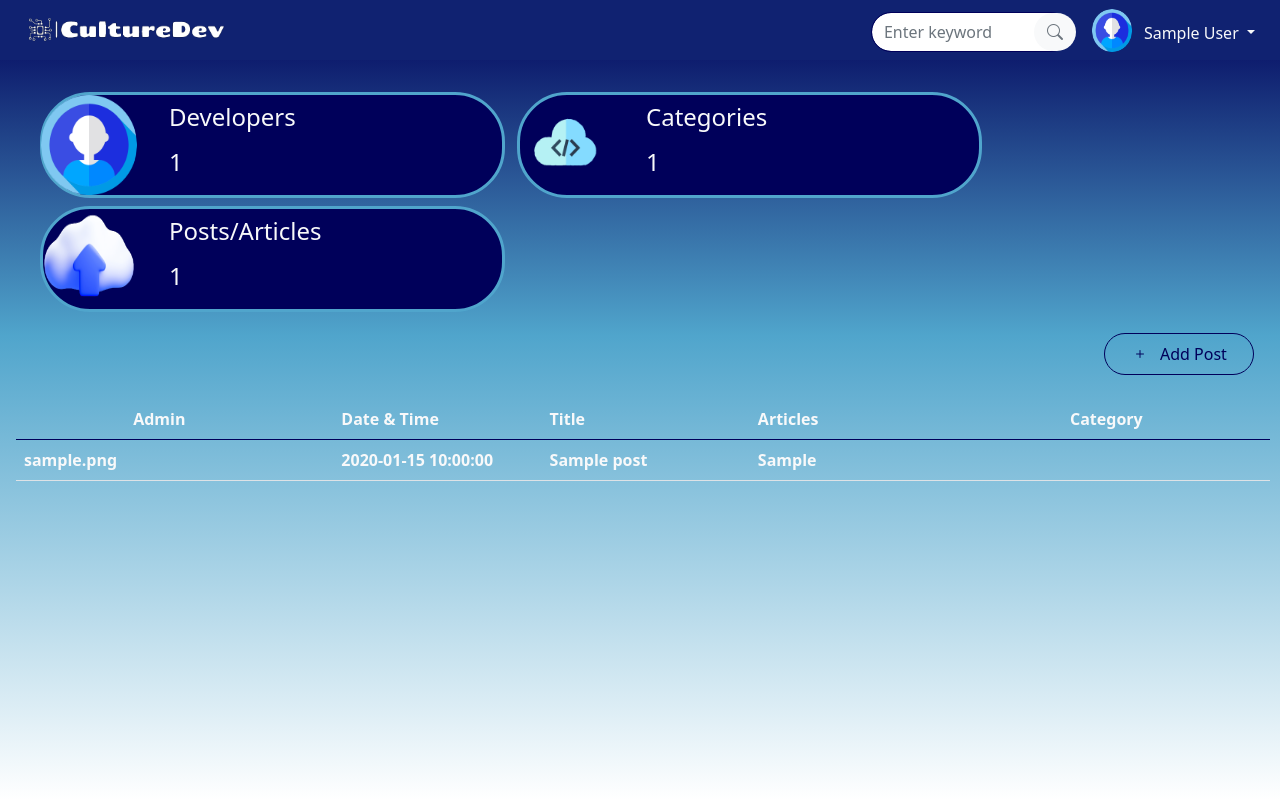
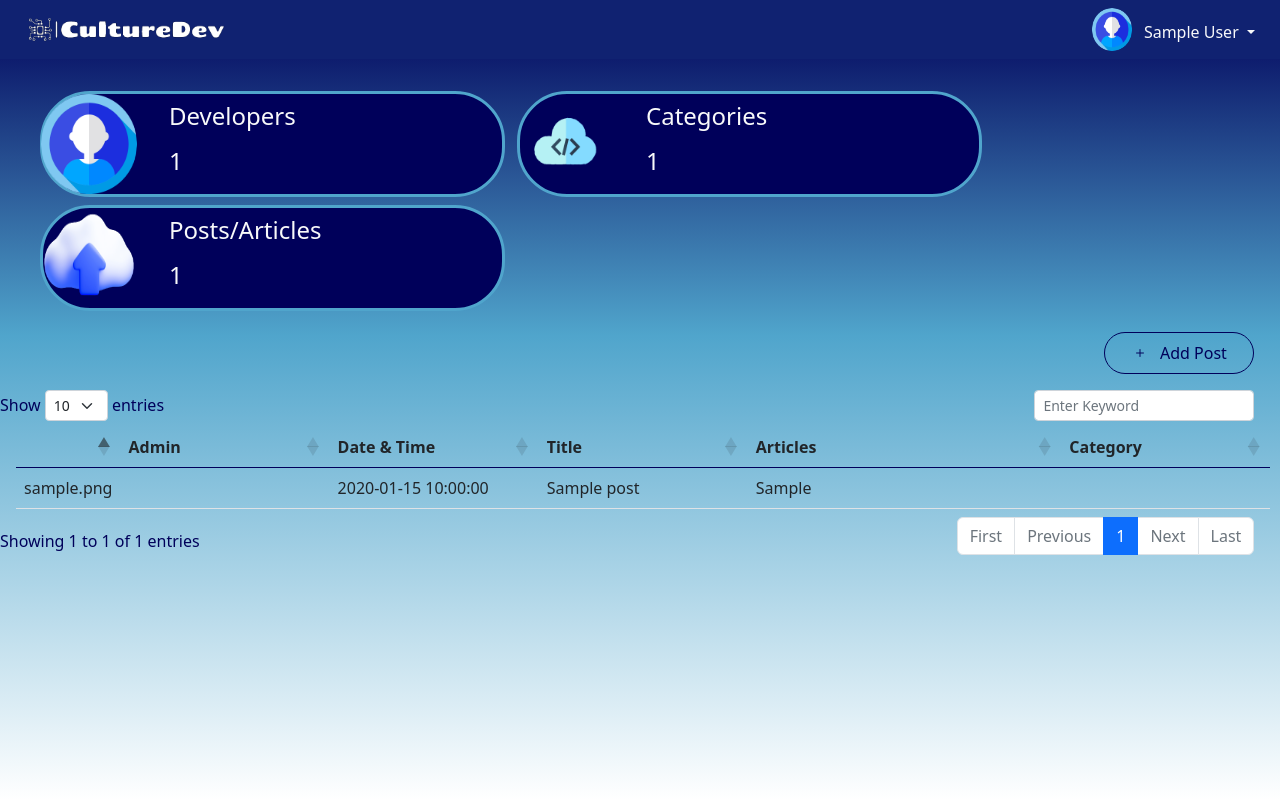
Before and after one commit to ASMAEELKHIRAOUI/Blog-CultureDev.to-, a PHP site: page /index.php?action=style in a window 1280 px wide. Run offline with PHP 8.4, Linux system fonts and the light colour scheme; the visitor is signed in with stand-in values (Sample User, id 1); tables that the repository leaves empty or names only in its code hold one stand-in row (values such as "Sample post"); data that the repository does not hold is empty; some libraries are stand-ins or nearby versions.

Commit message:
search done working on the form validation

```diff
--- a/assets/sass/style.css
+++ b/assets/sass/style.css
@@ -154,6 +154,10 @@
   font-weight: bold;
 }
 
+#posts, #adminsPosts {
+  color: rgb(0, 0, 90);
+}
+
 @media only screen and (max-width: 600px) {
   .navbar {
     width: 156vw;
--- a/assets/sass/style.scss
+++ b/assets/sass/style.scss
@@ -173,6 +173,10 @@ background: linear-gradient(180deg, rgba(0,0,90,1) 0%, rgba(80,165,204,1) 42%, r
     font-weight: bold;
 }
 
+#posts , #adminsPosts{
+    color: $dark;
+}
+
 @media only screen and (max-width: 600px) {
     .navbar{
         width: 156vw;
--- a/classes/dashboard.php
+++ b/classes/dashboard.php
@@ -104,7 +104,20 @@ include_once 'database.php';
                     $category = $_POST['categorySelect'][$i];
                     $user = $_POST['user'][$i];
                     $datetime = $_POST['datetime'][$i];
-                    $img = $_POST['image'][$i];
+                    // $img = $_POST['image'][$i];
+                    $img = $_FILES['image']['name'];
+
+                    if(!empty($imgname)){
+                        $ext = pathinfo($img, PATHINFO_EXTENSION);
+                        $new_img = time().'.'.$ext;
+                        move_uploaded_file($_FILES['image']['tmp_name'], './assets/img/'.$new_img);
+                    }
+                    else{
+                        $new_img = '';
+                    }
+
+
+
                     $post = new Database();
                     $post->insert('post',['user'=>$user,'title'=>$title,'article'=>$article,'image'=>$img,'category'=>$category,'datetime'=>$datetime]);
                 }
--- a/pages/index.php
+++ b/pages/index.php
@@ -78,10 +78,15 @@ if (isset($_POST['Update'])) {
     <meta charset="UTF-8">
     <meta http-equiv="X-UA-Compatible" content="IE=edge">
     <meta name="viewport" content="width=device-width, initial-scale=1.0">
+    <link rel="stylesheet" href="https://cdnjs.cloudflare.com/ajax/libs/twitter-bootstrap/5.2.0/css/bootstrap.min.css">
+    <link rel="stylesheet" href="https://cdn.datatables.net/1.13.1/css/dataTables.bootstrap5.min.css">
     <link rel="stylesheet" href="https://cdn.jsdelivr.net/npm/bootstrap@5.2.2/dist/css/bootstrap.min.css">
     <link rel="stylesheet" href="https://cdn.jsdelivr.net/npm/bootstrap-icons@1.10.2/font/bootstrap-icons.css">
     <link rel="stylesheet" href="../assets/sass/style.css"/>
+
     <title>CultureDev - Dashboard</title>
+    <!-- <link rel="stylesheet" href="//cdn.datatables.net/1.13.1/css/jquery.dataTables.min.css"> -->
+
 </head>
 <body class="dashboard">
     <header>
@@ -92,10 +97,6 @@ if (isset($_POST['Update'])) {
                     <span class="navbar-toggler-icon"></span>
                 </button>
                 <div class="collapse navbar-collapse justify-content-end" id="navbarColor01">
-                    <form class="d-flex">
-                        <input class="input form-control me-sm-2 mt-1 search" type="text" placeholder="Enter keyword">
-                        <button class="btn me-3 text-secondary bg-light btn-rounded rounded-pill h-50" type="submit"><i class="bi bi-search"></i></button>
-                    </form>
                     <div class="btn-group">
                         <img src="../assets/img/ppl.png" class="pp">
                         <button type="button" class="btn dropdown-toggle text-light" data-bs-toggle="dropdown" aria-expanded="false">
@@ -221,9 +222,9 @@ if (isset($_POST['Update'])) {
     </div>
     <div id="posts">
         <div class="d-flex justify-content-end mt-3">
-            <a href="#modal-post" data-bs-toggle="modal" class="add-btn btn btn-rounded rounded-pill" onclick="document.getElementById('modal-post').reset()"><i class="bi bi-plus me-2 ms-n2 text-success-900"></i> Add Post</a>
+            <a href="#modal-post" data-bs-toggle="modal" class="add-btn btn btn-rounded rounded-pill mb-3" onclick="document.getElementById('modal-post').reset()"><i class="bi bi-plus me-2 ms-n2 text-success-900"></i> Add Post</a>
         </div>
-        <table class="table ms-3 mt-4 text-light">
+        <table class="table ms-3 mt-4" id="table">
             <thead>
                 <tr class="line">
                     <th class="col-1"></th>
@@ -234,16 +235,17 @@ if (isset($_POST['Update'])) {
                     <th class="col-2">Category</th>
                 </tr>
             </thead>
+            <tbody>
             <?php for($i=0;$i<count($rowspost);$i++) {?>
-            <tbody>
-                <th class="col-1"><?php echo $rowspost[$i]['image'];?></th>
-                <th class="col-2"><?php foreach($rowsuser as $users){if($rowspost[$i]['user']==$users['id'])echo $users['username'];}?></th>
-                <th class="col-2"><?php echo $rowspost[$i]['datetime'];?></th>
-                <th class="col-2"><?php echo $rowspost[$i]['title'];?></th>
-                <th class="col-3"><?php echo $rowspost[$i]['article'];?></th>
-                <th class="col-2"><?php foreach($rowscategory as $categoryy){if($rowspost[$i]['category']==$categoryy['id'])echo $categoryy['categ'];}?></th>
-            </tbody>
-            <?php }?>
+            <tr>
+                <td class="col-1"><?php echo $rowspost[$i]['image'];?></td>
+                <td class="col-2"><?php foreach($rowsuser as $users){if($rowspost[$i]['user']==$users['id'])echo $users['username'];}?></td>
+                <td class="col-2"><?php echo $rowspost[$i]['datetime'];?></td>
+                <td class="col-2"><?php echo $rowspost[$i]['title'];?></td>
+                <td class="col-3"><?php echo $rowspost[$i]['article'];?></td>
+                <td class="col-2"><?php foreach($rowscategory as $categoryy){if($rowspost[$i]['category']==$categoryy['id'])echo $categoryy['categ'];}?></th>
+            </tr>
+            <?php }?></tbody>
         </table>
     </div>
     <div class="modal fade" id="modal-post">
@@ -298,7 +300,7 @@ if (isset($_POST['Update'])) {
         <div class="d-flex justify-content-end mt-3">
             <a href="#modal-post" data-bs-toggle="modal" class="add-btn btn btn-rounded rounded-pill" onclick="document.getElementById('form').reset()"><i class="bi bi-plus me-2 ms-n2 text-success-900"></i> Add Post</a>
         </div>
-        <table class="table ms-3 mt-4 text-light">
+        <table class="table ms-3 mt-4">
             <thead>
                 <tr class="line">
                     <th class="col-1"></th>
@@ -318,7 +320,7 @@ if (isset($_POST['Update'])) {
                 <th class="col-1"><?php foreach($rowscategory as $categoryy){if($rowspost[$i]['category']==$categoryy['id'])echo $categoryy['categ'];}?></th>
                 <th class="col-1">
                     <div class="d-flex">
-                        <a href="index.php?update=<?php echo $i; ?>" class="update"><i class="bi bi-pencil-square text-primary mt-2 fs-4"></i></a>
+                        <a href="index.php?update=<?php echo $i; ?>" class="update mt-2"><i class="bi bi-pencil-square text-primary mt-2 fs-4"></i></a>
                         <button data-bs-toggle="modal" data-bs-target="#deletePost" data-id="<?php echo $rowsadminspost[$i]['id']; ?>"  id="del" class="btn btn-sm ms-3" onclick="deletePost(<?= $rowsadminspost[$i]['id']?>)"><i class="bi bi-trash3 text-danger ms-2 mt-2 fs-4"></i></button>
                     </div>
                 </th>
@@ -395,8 +397,31 @@ if (isset($_POST['Update'])) {
       </div>
     </div>
   </div>
-</div>
+</div
+<!-- JavaScript bootstrap -->
+<!-- <script src="https://ajax.googleapis.com/ajax/libs/jquery/3.1.0/jquery.min.js"></script>
+<script src="//cdn.datatables.net/1.13.1/js/jquery.dataTables.min.js"></script> -->
+<script src="https://code.jquery.com/jquery-3.5.1.js"></script>
+<script src="https://cdn.datatables.net/1.13.1/js/jquery.dataTables.min.js"></script>
+<script src="https://cdn.datatables.net/1.13.1/js/dataTables.bootstrap5.min.js"></script>
+
     <script src="https://cdn.jsdelivr.net/npm/bootstrap@5.2.2/dist/js/bootstrap.bundle.min.js" integrity="sha384-OERcA2EqjJCMA+/3y+gxIOqMEjwtxJY7qPCqsdltbNJuaOe923+mo//f6V8Qbsw3" crossorigin="anonymous"></script>
     <script src="../assets/scripts/scripts.js"></script>
+    <script>
+    $(document).ready(function () {
+        $('#table').DataTable({
+      "pagingType":"full_numbers",
+      "lengthMenu":[
+        [10, 25, 50, -1],
+        [10, 25, 50, "All"]
+    ],
+    responsive:true,
+    language:{
+      search: "",
+      searchPlaceholder:"Enter Keyword",
+    }
+    });
+});
+</script>
 </body>
 </html>
```
Also changed, not shown: assets/scripts/scripts.js (line endings or trailing spaces), 1 other file.
